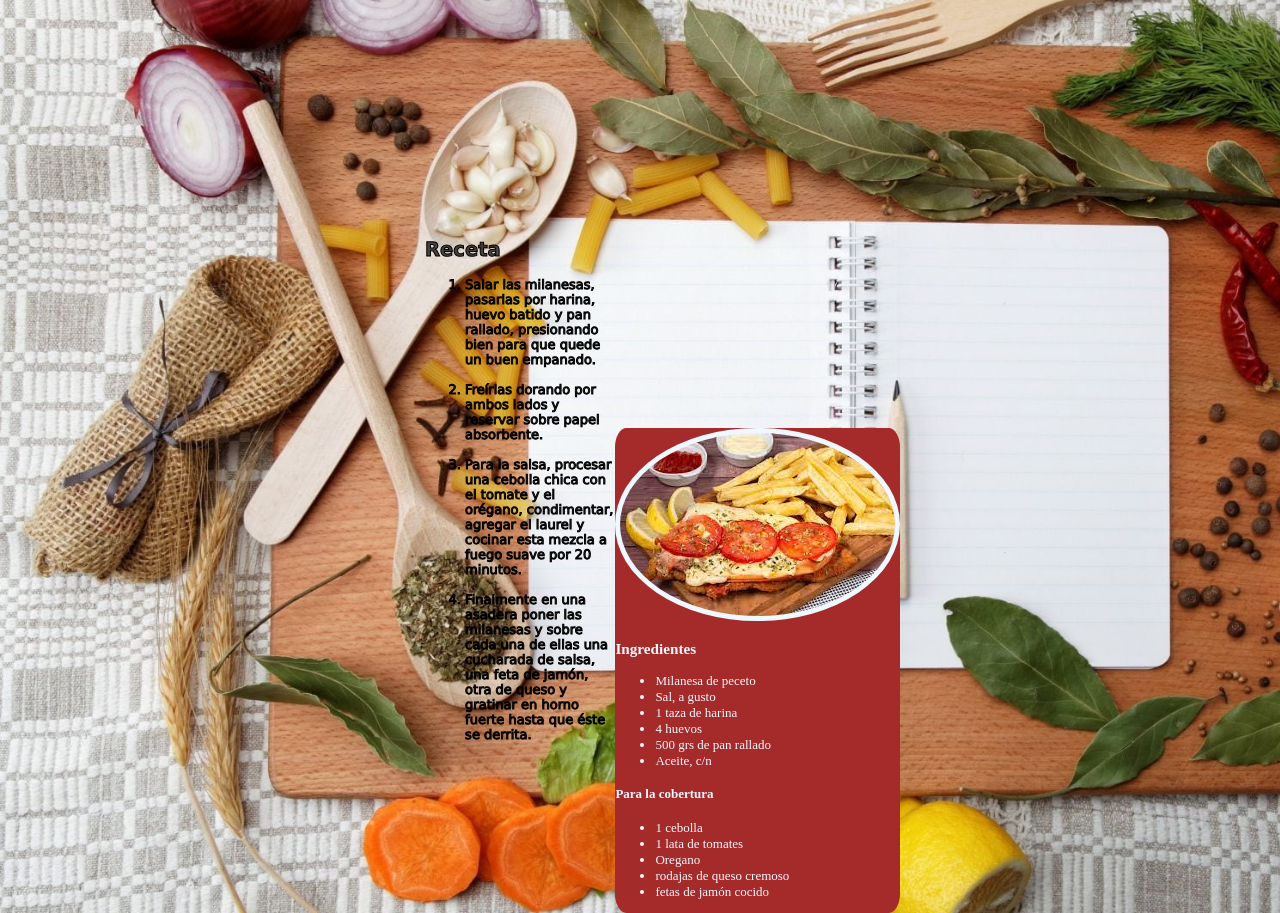
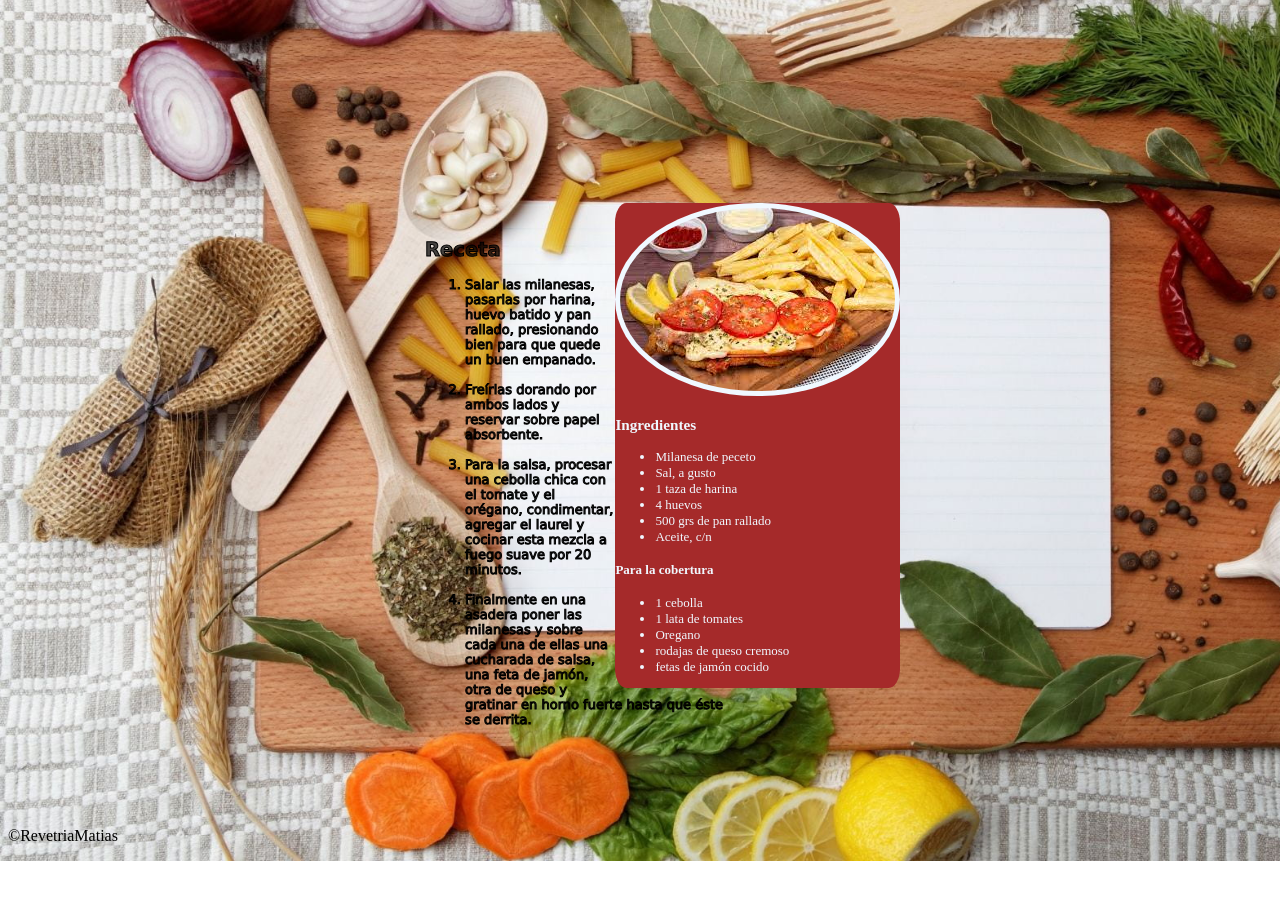
Before and after one commit to MatiasRevetria/CAC-2024-personal, a plain HTML site: page recetas/napo.html in a window 1280 px wide. Shown: the part 118-1031 px from the top of the page. After the commit the page ends 979 px from the top, so only its background shows below. Drawn offline with Linux system fonts and the light colour scheme.

Commit message:
Add-changes

```diff
--- a/recetas/napo.css
+++ b/recetas/napo.css
@@ -1,4 +1,5 @@
 .menu{
+    color: aliceblue;
     background-color: brown;
     border-radius: 4%;
     color: rgba(0, 0, 0, 0.7);
--- a/recetas/napo.html
+++ b/recetas/napo.html
@@ -17,7 +17,6 @@
             </ol>
         </nav>
     </header>
-    <main>
         <aside>
             <img src="/img/MilaNapo.jpeg" alt="MilanesaNapo">
             <h3>Ingredientes</h3>
@@ -52,8 +51,9 @@
                 </ol>
             </article>
         </section>
-
-    </main>
+    <footer>
+        <p>&copy;RevetriaMatias</p>
+    </footer>
 
 </body>
 </html>
```
Also changed, not shown: recetas/style.css (line endings or trailing spaces).
